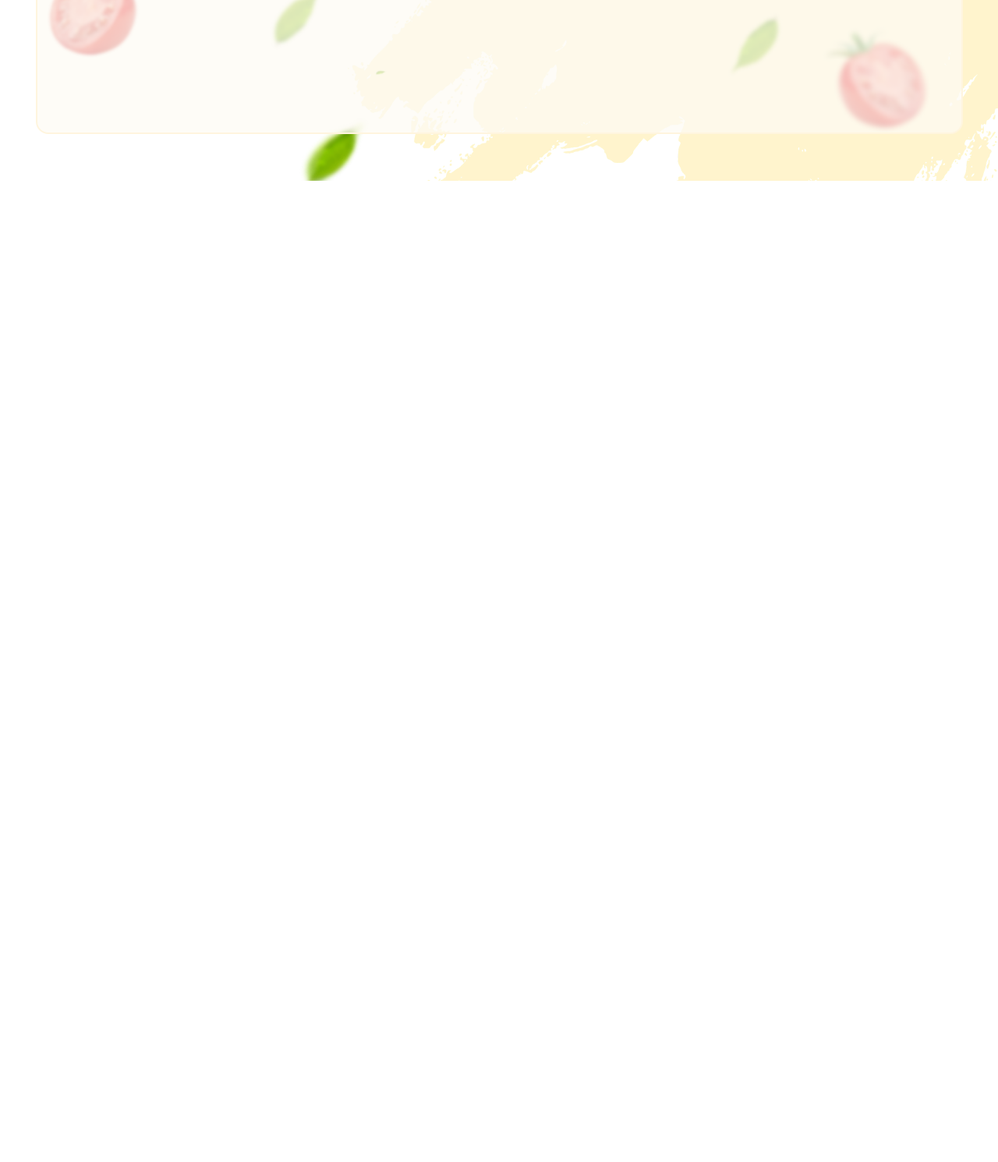
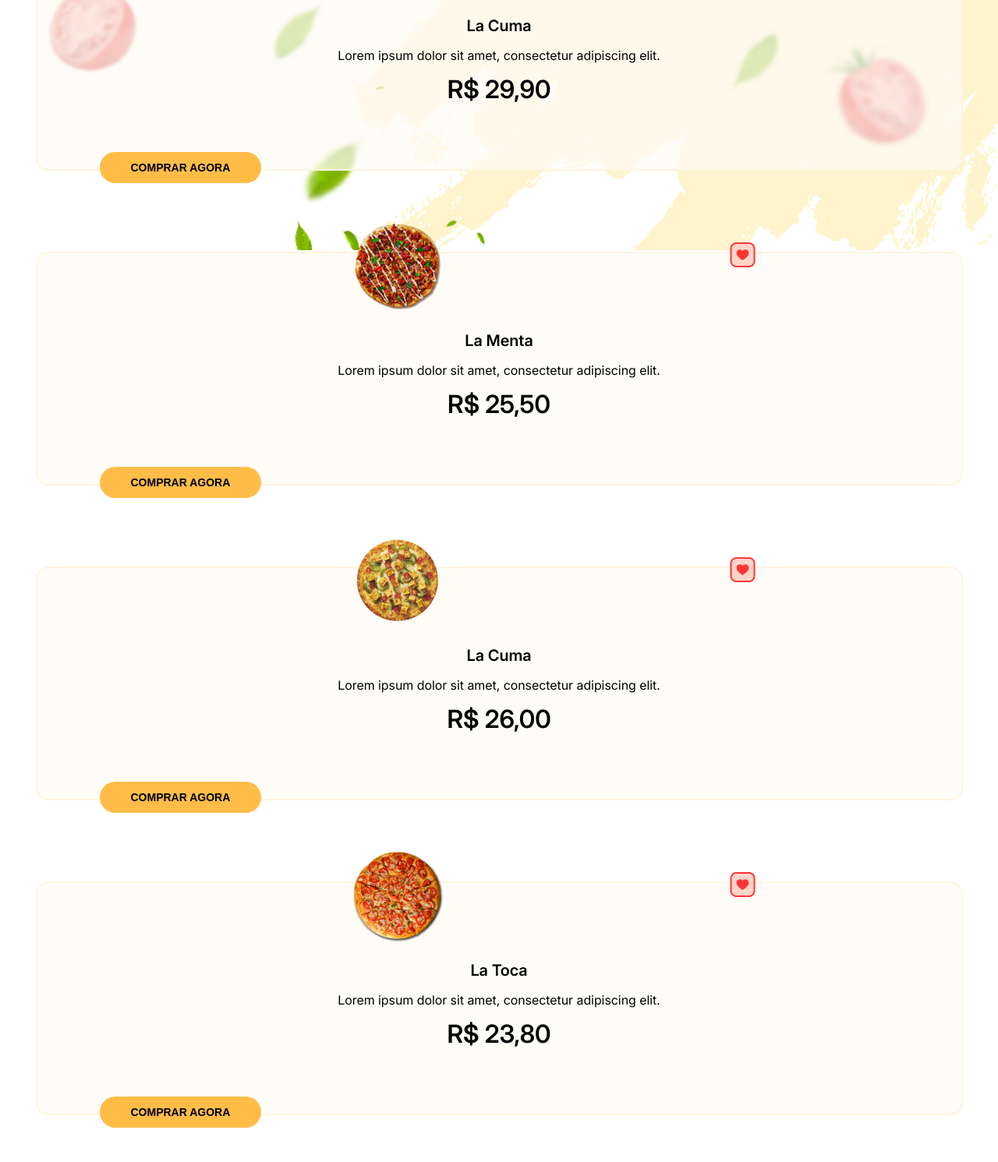
Before and after one commit to ViniciusdeASantana/Desafio_12, a plain HTML site: page index.html in a window 1280 px wide. Shown: the part 1135-2626 px from the top of the page at 78% size. Before the commit the page ends 1367 px from the top, so only its background shows below. Drawn offline with Linux system fonts and the light colour scheme.

Commit message:
arrumando as posições

```diff
--- a/css/style.css
+++ b/css/style.css
@@ -39,13 +39,15 @@ body {
 .main__bg {
     background: url(../img/bg2.png) no-repeat center center;
     background-size: cover;
+    height: 666px;
+    margin-top: -49px;
 }
 
 .main__paragraph {
     font-weight: 600;
     font-size: 24px;
     text-align: center;
-    padding: 50px 0px;
+    padding: 98px 0px;
 }
 
 /* Card */
@@ -62,12 +64,17 @@ body {
     background: #fefbf4be;
     height: 300px;
     margin-top: 44px;
+    display: flex;
+    flex-direction: column;
+    justify-content: center;
+    text-align: center;
+    padding: 0px 54px;
 }
 
 .card__pizza {
     position: absolute;
     top: -15%;
-    left: 32%;
+    left: 34%;
 }
 
 .card__favorite {
@@ -77,6 +84,37 @@ body {
 }
 
 .card-wrapper__info {
+    width: 100%;
     display: flex;
     flex-direction: column;
+    gap: 16px;
 }
+
+.card__title {
+    font-weight: 600;
+    font-size: 20px;
+    padding-top: 16px;
+}
+
+.card__paragraph {
+    font-weight: 400;
+    font-size: 16px;
+    line-height: 150%;
+}
+
+.card__price {
+    font-weight: 600;
+    font-size: 32px;
+}
+
+.card__btn {
+    position: absolute;
+    border-radius: 25px;
+    border: none;
+    background: var(--cor01);
+    padding: 12px 40px;
+    font-weight: 600;
+    font-size: 14px;
+    bottom: -18px;
+    left: 80px;
+}
--- a/index.html
+++ b/index.html
@@ -27,7 +27,7 @@
               alt="favoritar"
               class="card__favorite"
             />
-            <div>
+            <div class="card-wrapper__info">
               <h2 class="card__title">La Cuma</h2>
               <p class="card__paragraph">
                 Lorem ipsum dolor sit amet, consectetur adipiscing elit.
@@ -37,6 +37,63 @@
             <button class="card__btn">COMPRAR AGORA</button>
           </div>
         </div>
+        <!-- Card -->
+        <div class="card-wrapper">
+          <div class="card-wrapper__option">
+            <img src="img/pizza2.png" alt="La Menta" class="card__pizza" />
+            <img
+              src="img/icon-favorite.png"
+              alt="favoritar"
+              class="card__favorite"
+            />
+            <div class="card-wrapper__info">
+              <h2 class="card__title">La Menta</h2>
+              <p class="card__paragraph">
+                Lorem ipsum dolor sit amet, consectetur adipiscing elit.
+              </p>
+              <p class="card__price">R$ 25,50</p>
+            </div>
+            <button class="card__btn">COMPRAR AGORA</button>
+          </div>
+        </div>
+        <!-- Card -->
+        <div class="card-wrapper">
+          <div class="card-wrapper__option">
+            <img src="img/pizza3.png" alt="La Cuma" class="card__pizza" />
+            <img
+              src="img/icon-favorite.png"
+              alt="favoritar"
+              class="card__favorite"
+            />
+            <div class="card-wrapper__info">
+              <h2 class="card__title">La Cuma</h2>
+              <p class="card__paragraph">
+                Lorem ipsum dolor sit amet, consectetur adipiscing elit.
+              </p>
+              <p class="card__price">R$ 26,00</p>
+            </div>
+            <button class="card__btn">COMPRAR AGORA</button>
+          </div>
+        </div>
+        <!-- Card -->
+        <div class="card-wrapper">
+          <div class="card-wrapper__option">
+            <img src="img/pizza4.png" alt="La Toca" class="card__pizza" />
+            <img
+              src="img/icon-favorite.png"
+              alt="favoritar"
+              class="card__favorite"
+            />
+            <div class="card-wrapper__info">
+              <h2 class="card__title">La Toca</h2>
+              <p class="card__paragraph">
+                Lorem ipsum dolor sit amet, consectetur adipiscing elit.
+              </p>
+              <p class="card__price">R$ 23,80</p>
+            </div>
+            <button class="card__btn">COMPRAR AGORA</button>
+          </div>
+        </div>
       </div>
     </main>
   </body>
```
